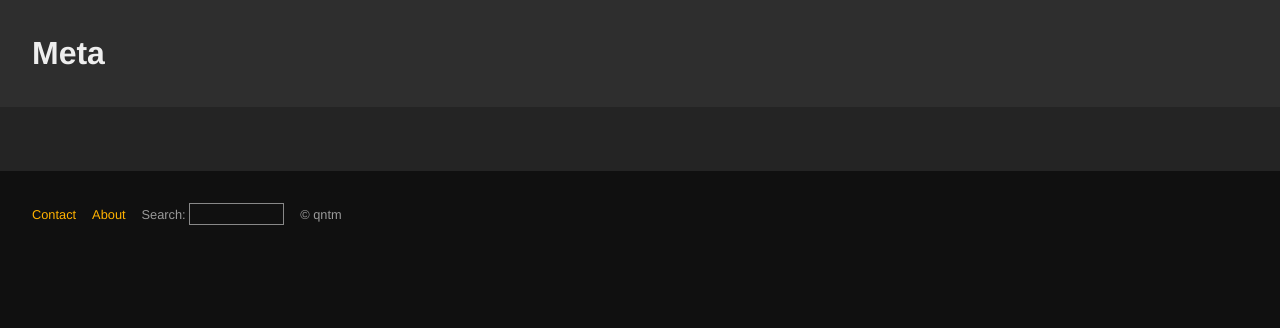
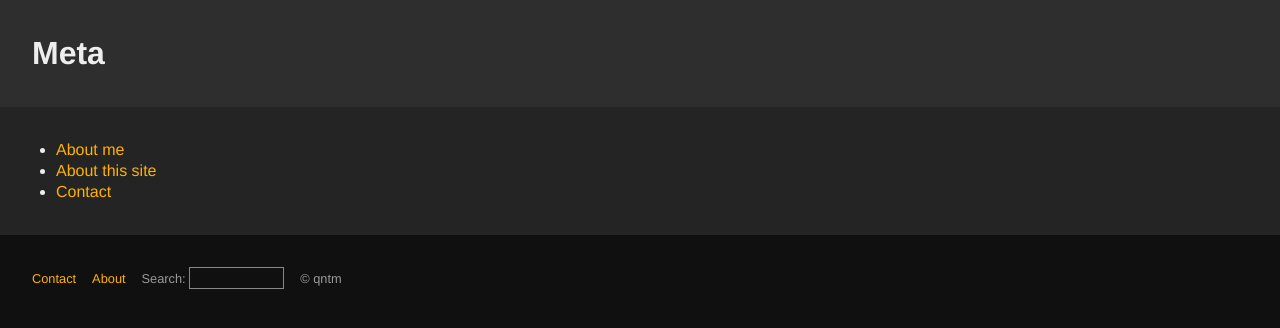
Before and after one commit to wakgill/website, a Jekyll site: the page built from meta.md, in a window 1280 px wide. Shown: the top 328 px of the page. Built offline with Jekyll 4.4.1, drawn with Linux system fonts in a browser that asks for light colours; comment, search, counter and statistics services are not loaded.

Commit message:
Update meta.md

```diff
--- a/meta.md
+++ b/meta.md
@@ -2,3 +2,7 @@
 layout: default
 title: Meta
 ---
+
+- [About me](/)
+- [About this site](/)
+- [Contact](/)
```
